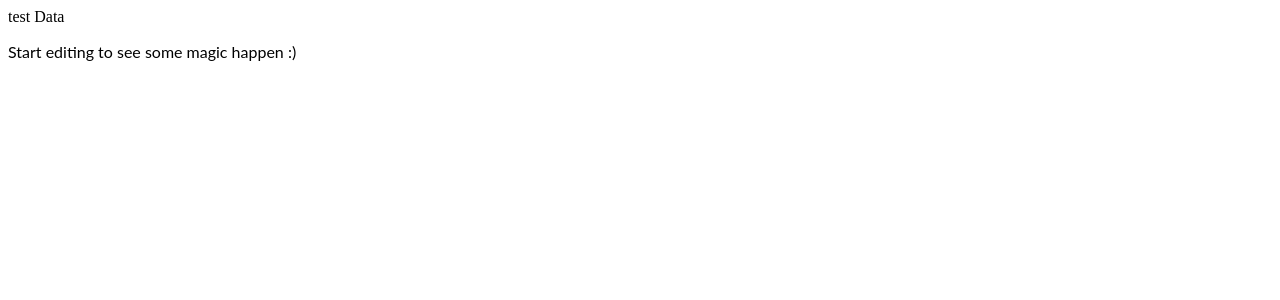
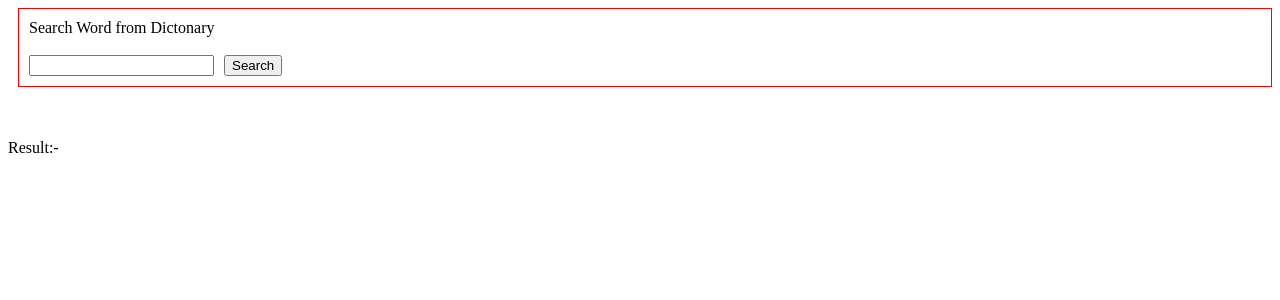
Before and after one commit to Pnayak10/angular-ivy-yfeju6, an Angular app: page / in a window 1280 px wide. Shown: the top 300 px of the page. Built offline with nearby package versions, Linux system fonts and the light colour scheme.

Commit message:
3 files modified

```diff
--- a/src/app/app.component.html
+++ b/src/app/app.component.html
@@ -1,2 +1 @@
 <hello></hello>
-<p>Start editing to see some magic happen :)</p>
--- a/src/app/hello.component.html
+++ b/src/app/hello.component.html
@@ -1 +1,33 @@
-<span> test Data </span>
+<form #dictForm="ngForm">
+  <div
+    class="form-group dict-form"
+    style="margin-left:10px;border:1px solid red;padding:10px"
+  >
+    <label for="name">Search Word from Dictonary</label><br /><br />
+    <div class="dict-form-inner">
+      <input
+        type="text"
+        class="form-control"
+        id="name"
+        required
+        ngModel
+        name="name"
+        #name="ngModel"
+      />
+      <button
+        style="margin-left:10px"
+        class="btn btn-primary"
+        (click)="autoCorrectDictonaryWord(name.value)"
+      >
+        Search
+      </button>
+    </div>
+  </div>
+</form>
+
+<br />
+<br />
+Result:-
+<span *ngFor="let _filteredData of filteredData">
+  {{ _filteredData || null }}</span
+>
--- a/src/app/hello.component.ts
+++ b/src/app/hello.component.ts
@@ -3,11 +3,11 @@ import { Component, Input, OnInit } from '@angular/core';
 @Component({
   selector: 'hello',
   templateUrl: './hello.component.html',
-  styles: [`h1 { font-family: Lato; }`],
+  styles: [`h1 { font-family: Lato; },.dict-form-inner { display: flex;}`],
 })
 export class HelloComponent implements OnInit {
   // @Input() name: string;
-  masterData: string[];
+  masterData: string[] = ['prem', 'PRem', "pre'm"];
   filteredData: string[];
 
   constructor() {}
@@ -15,6 +15,7 @@ export class HelloComponent implements OnInit {
   ngOnInit() {}
 
   autoCorrectDictonaryWord(inputData) {
+    this.filteredData = [];
     this.filteredData = this.masterData.filter((item) => {
       return (
         this.searchDataCase(inputData.toLowerCase(), item.toLowerCase()) ||
@@ -24,12 +25,46 @@ export class HelloComponent implements OnInit {
     });
   }
 
+  // The Below method is For these scenarios
+  //   Auto Correct
+  // Exercise 1: Check if a word exists
+  // Write an Auto Correct checker that takes in a word and determines if the word exists in the
+  // given dictionary. If the word exists, it should return the word. If the word doesn’t exist, it
+  // should return nothing (eg: null, None, undefined).
+
+  // Exercise 2: Correct case
+  // Update the function to ignore any case change. This means that whether any letters are in
+  // upper case or lower case it should return all matching words from the dictionary.
+  // E.g.: “delhi” should auto correct to “Delhi”
+
+  // Exercise 3: Correct punctuation
+  // Update the function to identify any missing space or punctuation. If the input word is missing a
+  // slash, dash, or apostrophe we should match and return all matching words from the dictionary.
+  // E.g.: “cant” should auto correct to “can’t”
+
   searchDataCase(inputData, item): any {
-    return inputData.localeCompare(item, 'en', {
-      sensitivity: 'base',
-      ignorePunctuation: true,
-    });
+    return (
+      inputData.localeCompare(item, 'en', {
+        sensitivity: 'base',
+        ignorePunctuation: true,
+      }) === 0
+    );
   }
+
+  // The Below method is For these scenarios
+
+  // The Below method is For these scenarios
+
+  //   Exercise 4: Correct duplicate letters
+  // Occasionally we accidentally type the same letter multiple times. We should be able to
+  // recognize that the user made a mistake and return all matching words from the dictionary.
+  // E.g.: “aall” should auto correct to “all”
+  // Exercise 5: Correct adjacent letters
+  // Another common mistake we make is to type the letter horizontally adjacent to the letter we
+  // intended to type. We should check if switching any letter for any horizontally adjacent letters
+  // results in a word from the dictionary. If so, we should return all matching words from the
+  // dictionary.
+  // Eg. “felhi” should return “Delhi
 
   serachDuplicateData(inputData, item): any {
     const LetterBigramSplit1 = this.getLetterBigramSplit(inputData),
@@ -38,14 +73,16 @@ export class HelloComponent implements OnInit {
     for (let i = 0; i < LetterBigramSplit1.length; i++) {
       if (LetterBigramSplit2.indexOf(LetterBigramSplit1[i]) > -1) {
         similar.push(LetterBigramSplit1[i]);
-        return (
-          similar.length /
-            Math.max(LetterBigramSplit1.length, LetterBigramSplit2.length) >
-          0.5
-        );
       }
     }
+    return (
+      similar.length /
+        Math.max(LetterBigramSplit1.length, LetterBigramSplit2.length) >
+      0.5
+    );
   }
+
+  // Transpose
 
   searchTransposeData(inputData, item): any {
     return (
```
